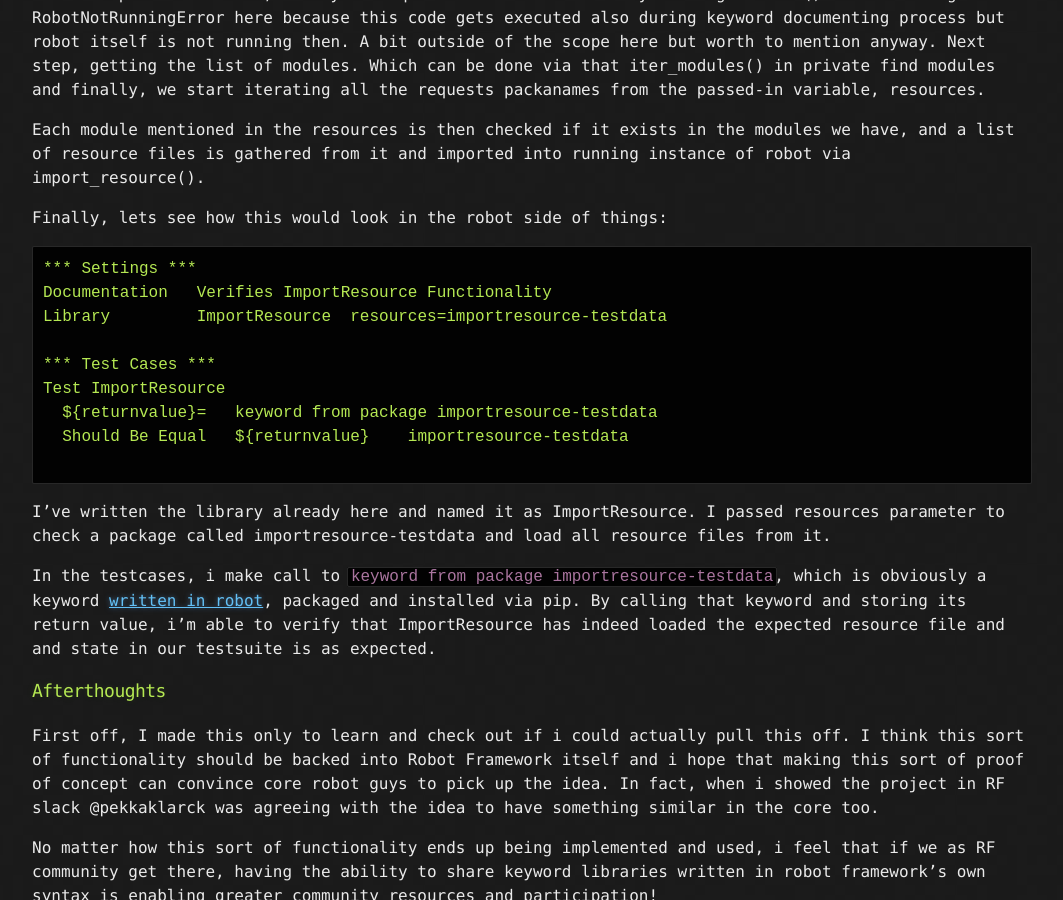
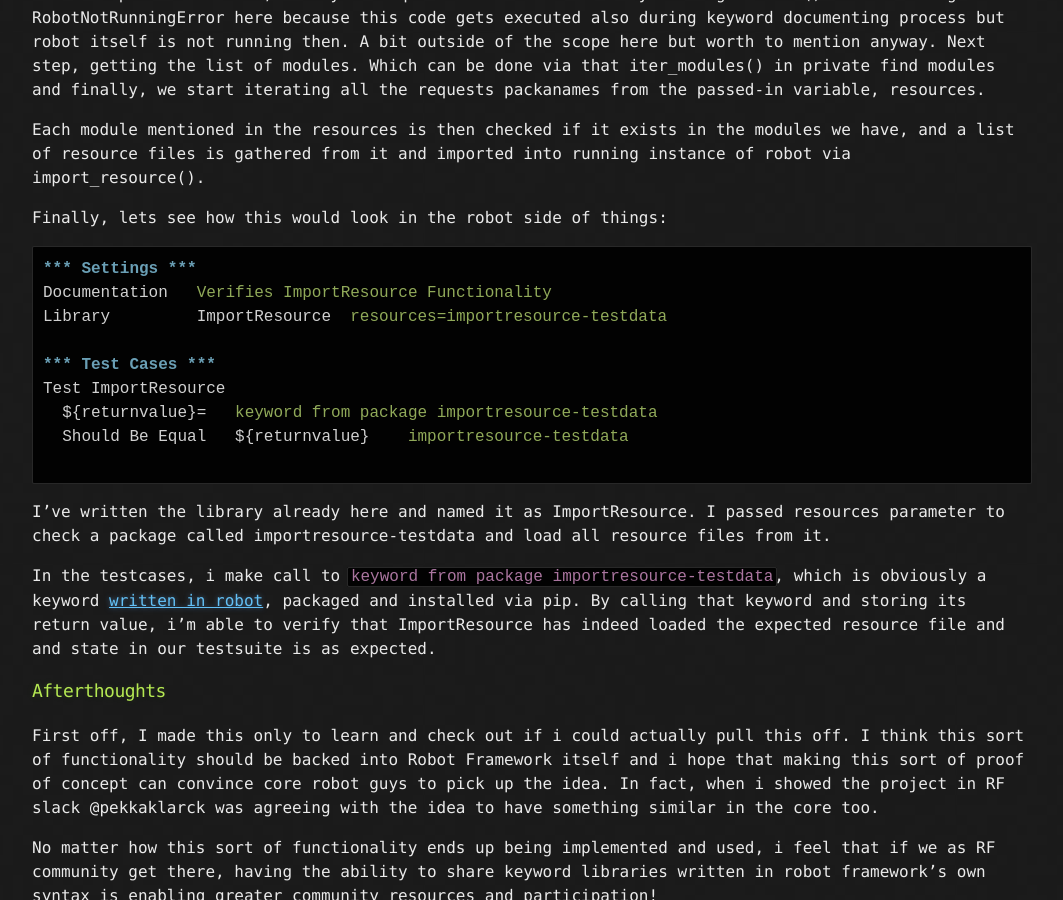
Before and after one commit to rasjani/rasjani.github.io, a Jekyll site: the page built from _posts/2020-01-05-bundle-resources.markdown, in a window 1280 px wide and 900 px high, scrolled down 2096 px. Shown: the whole window, without its empty margins (108-1171 px from the left). Built offline with Jekyll 4.4.1, drawn with Linux system fonts in a browser that asks for light colours; some of the changed text lies outside the part shown.

Commit message:
syntax fix

````diff
--- a/_posts/2020-01-05-bundle-resources.markdown
+++ b/_posts/2020-01-05-bundle-resources.markdown
@@ -11,14 +11,14 @@
 alternative. But consider the scenario where you have a helpful keyword library written as `yourlib.resource`. This file may reside in another repository but it would be nice to get that available for
 ci or development environment automatically ? If your test libraries where written in python, this would be rather easy. Just whip up pip, install the package and import it into your testsuite with
 
-```robotframework
+```robot
 Library   YourPackage
 ```
 
 But when your package only consists only of robot resources, you can't just import those without some hurdles. Now, there is [Import
 Resource](https://robotframework.org/robotframework/latest/libraries/BuiltIn.html#Import%20Resource) - keyword that you could use to load resource files like this:
 
-```robotframework
+```robot
 *** Test Cases ***
 Importing mylib.resource
   Import Resource   mylib.resource
@@ -76,7 +76,7 @@
 Finally, lets see how this would look in the robot side of things:
 
 
-```robotframework
+```robot
 *** Settings ***
 Documentation   Verifies ImportResource Functionality
 Library         ImportResource  resources=importresource-testdata
````
